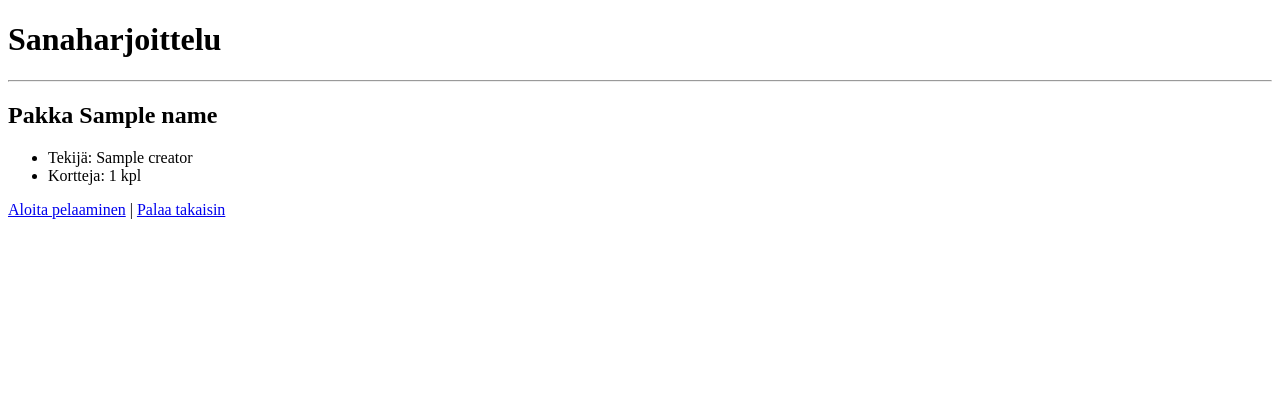
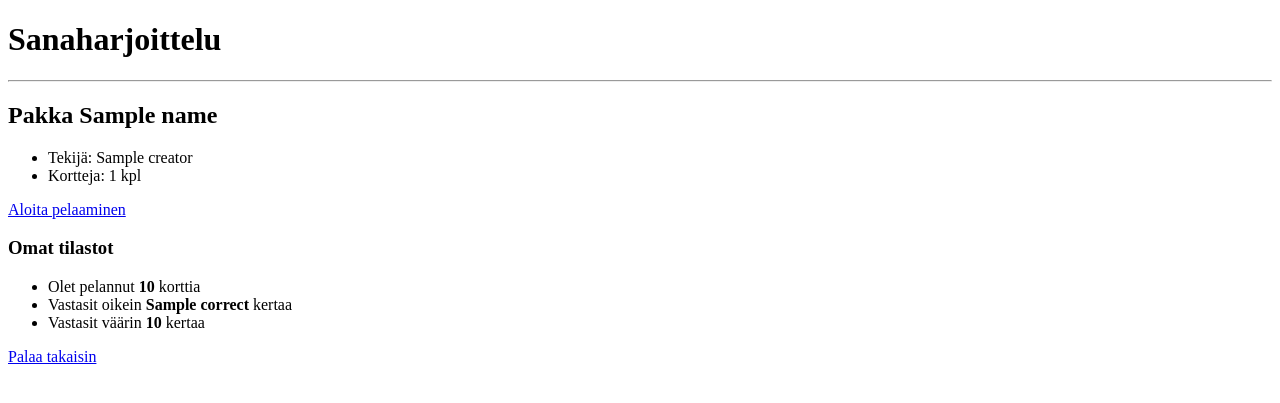
Before and after one commit to hy-tsoha/tsoha-words, a Flask app: template templates/deck.html in a window 1280 px wide. Shown: the top 403 px of the page. Run offline with Flask 2, Linux system fonts and the light colour scheme; the visitor is signed in with stand-in values (Sample User, id 1); the template is opened without the code that fills it: most values are stand-ins (such as "Sample title", 1, 10 or a date in 2020).

Commit message:
Add deck stats

```diff
--- a/decks.py
+++ b/decks.py
@@ -1,6 +1,4 @@
 from db import db
-from flask import session
-from werkzeug.security import check_password_hash, generate_password_hash
 from random import randint
 
 def get_list():
@@ -46,3 +44,4 @@ def send_answer(card_id, answer, user_id):
     result = 1 if answer == correct else 0
     sql = "INSERT INTO answers (user_id, card_id, sent_at, result) VALUES (:user_id, :card_id, NOW(), :result)"
     db.session.execute(sql, {"user_id":user_id, "card_id":card_id, "result":result})
+    db.session.commit()
--- a/routes.py
+++ b/routes.py
@@ -1,6 +1,6 @@
 from app import app
 from flask import render_template, request, redirect
-import decks, users
+import decks, stats, users
 
 @app.route("/")
 def index():
@@ -20,7 +20,8 @@ def add():
 def deck(id):
     info = decks.get_deck_info(id)
     size = decks.get_deck_size(id)
-    return render_template("deck.html", id=id, name=info[0], creator=info[1], size=size)
+    total, correct = stats.get_my_stats(id, users.user_id())
+    return render_template("deck.html", id=id, name=info[0], creator=info[1], size=size, total=total, correct=correct)
 
 @app.route("/play/<int:id>")
 def play(id):
--- /dev/null
+++ b/stats.py
@@ -0,0 +1,5 @@
+from db import db
+
+def get_my_stats(deck_id, user_id):
+    sql = "SELECT COUNT(*), COALESCE(SUM(a.result),0) FROM answers a, cards c WHERE c.deck_id=:deck_id AND a.user_id=:user_id AND a.card_id=c.id"
+    return db.session.execute(sql, {"deck_id":deck_id, "user_id":user_id}).fetchone()
--- a/templates/deck.html
+++ b/templates/deck.html
@@ -9,8 +9,20 @@
 </ul>
 
 {% if session.user_id %}
-<a href="/play/{{ id }}">Aloita pelaaminen</a> |
+<p><a href="/play/{{ id }}">Aloita pelaaminen</a></p>
+
+<h3>Omat tilastot</h3>
+
+<ul>
+<li>Olet pelannut <b>{{ total }}</b> korttia
+<li>Vastasit oikein <b>{{ correct }}</b> kertaa
+<li>Vastasit väärin <b>{{ total-correct }}</b> kertaa
+</ul>
+
 {% endif %}
+
+
+<p>
 <a href="/">Palaa takaisin</a>
 
 {% endblock %}
```
